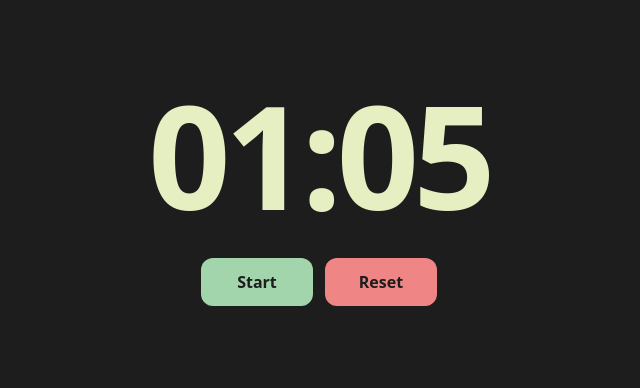
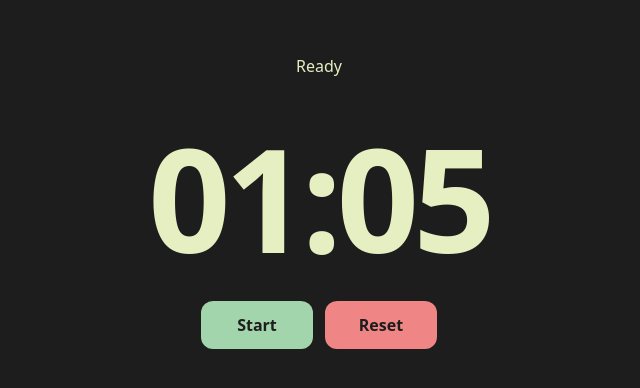
Before and after one commit to BrownYoga/pomodoro, a Vue app: page / in a window 1280 px wide. Shown: the part 206-594 px from the top of the page, without its empty margins (321-961 px from the left). Built offline with nearby package versions, Linux system fonts and the light colour scheme.

Commit message:
Add timer status display and update control handlers in App.vue

```diff
--- a/src/App.vue
+++ b/src/App.vue
@@ -3,19 +3,47 @@ import TimerDisplay from "./components/TimerDisplay.vue";
 import TimerControls from "./components/TimerControls.vue";
 import { formatTime } from "./domain/timer";
 import { usePomodoro } from "./composables/usePomodoro.ts";
+import { ref } from "vue";
 
+const hasPaused = ref(false);
 const { remainingSeconds, isRunning, start, pause, reset } = usePomodoro(65);
+
+function handleStart() {
+  hasPaused.value = false;
+  start();
+}
+
+function handlePause() {
+  pause();
+  hasPaused.value = true;
+}
+
+function handleReset() {
+  reset();
+  hasPaused.value = false;
+}
 </script>
 
 <template>
   <main class="timer-page">
+    <p data-testid="timer-status">
+      {{
+        isRunning
+          ? "Running"
+          : hasPaused
+            ? "Paused"
+            : remainingSeconds === 0
+              ? "Finished"
+              : "Ready"
+      }}
+    </p>
     <TimerDisplay :value="formatTime(remainingSeconds)" />
     <div class="timer-controls">
       <TimerControls
-      :isRunning="isRunning"
-      @start="start"
-      @pause="pause"
-      @reset="reset"
+        :isRunning="isRunning"
+        @start="handleStart"
+        @pause="handlePause"
+        @reset="handleReset"
       />
     </div>
   </main>
```
Also changed, not shown: 1 other file (tests, documents, lock files or other folders).
